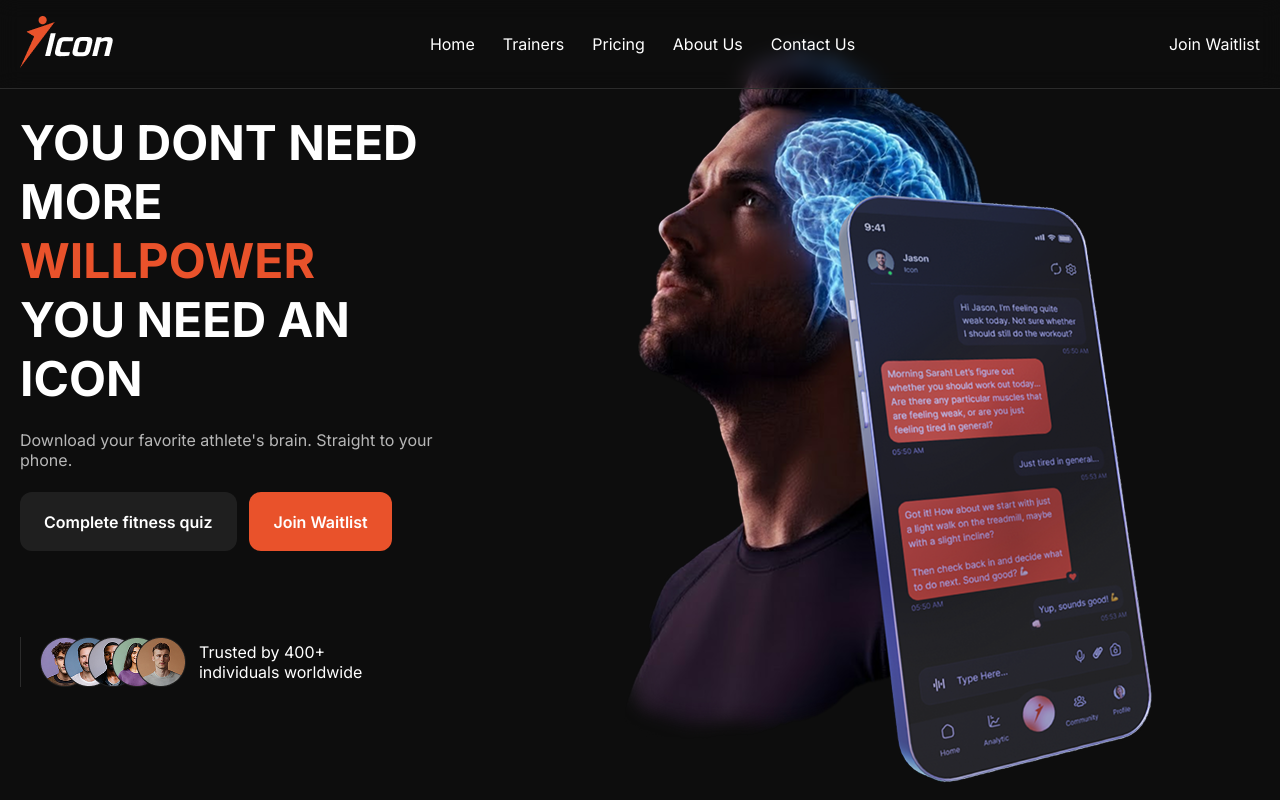
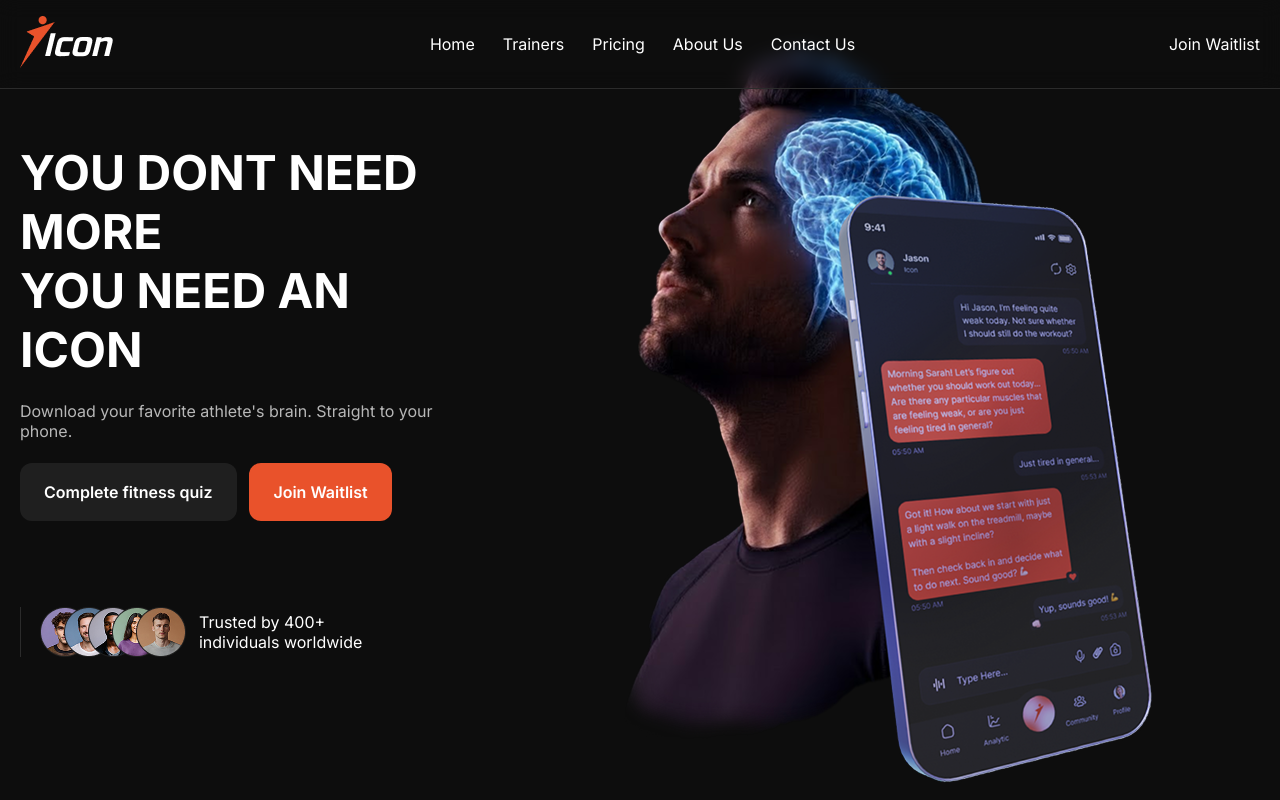
Before and after one commit to appelskrutt34/icon, a SvelteKit app: page / in a window 1280 px wide. Shown: the top 800 px of the page. Built offline with nearby package versions, Linux system fonts and the light colour scheme.

Commit message:
added rotating words in hero

```diff
--- a/src/routes/sections/Hero.svelte
+++ b/src/routes/sections/Hero.svelte
@@ -1,8 +1,27 @@
+<script>
+  import { fade } from "svelte/transition";
+
+  let rotatingWords = ["WILLPOWER", "TIME", "MONEY", "EFFORT", "INFO"];
+  let currentIndex = $state(0);
+
+  $effect(() => {
+    const interval = setInterval(() => {
+      currentIndex = (currentIndex + 1) % rotatingWords.length;
+    }, 2000);
+
+    return () => clearInterval(interval);
+  });
+
+  let currentWord = $derived(rotatingWords[currentIndex]);
+</script>
+
 <section class="section l-container">
   <div class="section__content">
     <h1 class="section__title">
       YOU DONT NEED <br /> MORE
-      <span style="color: var(--red)"> WILLPOWER</span>
+      {#key currentWord}
+        <span style="color: var(--red)" in:fade> {currentWord}</span>
+      {/key}
       <br /> YOU NEED AN ICON
     </h1>
     <p class="section__subtitle">
```
